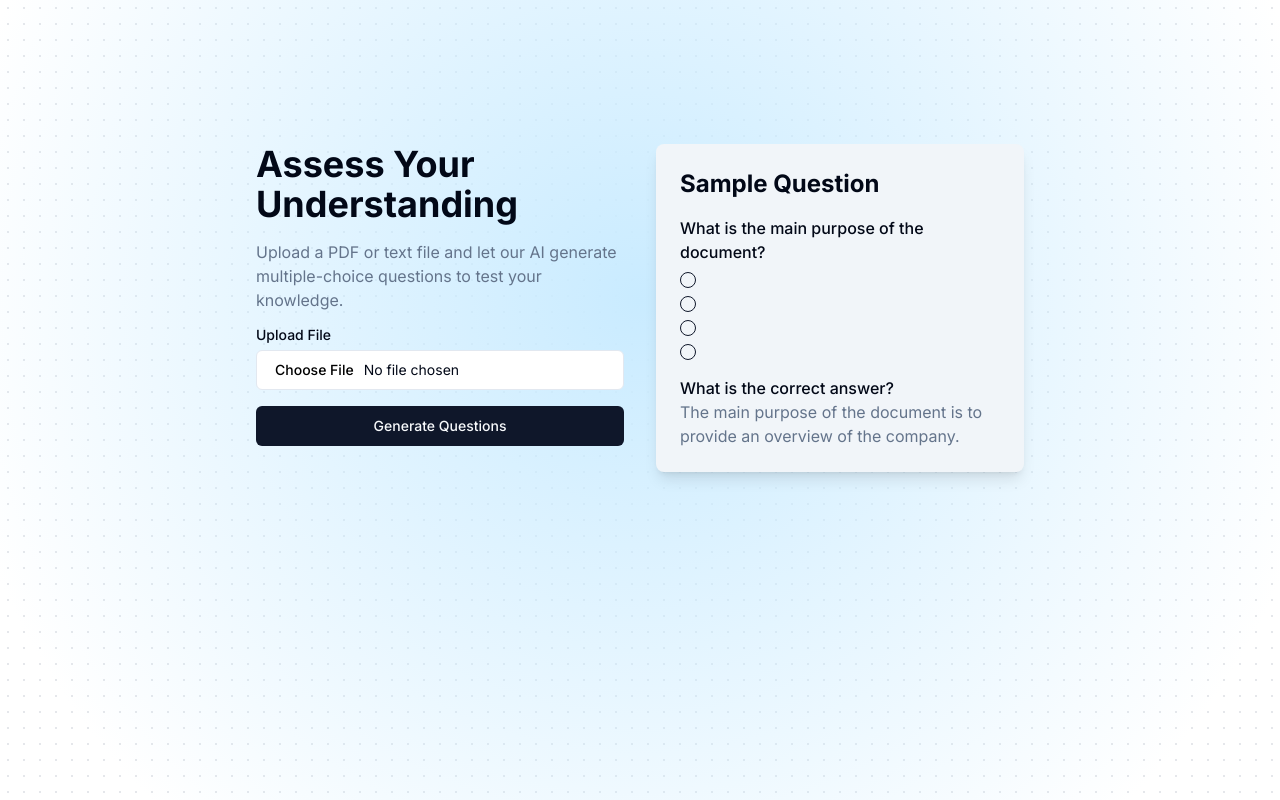
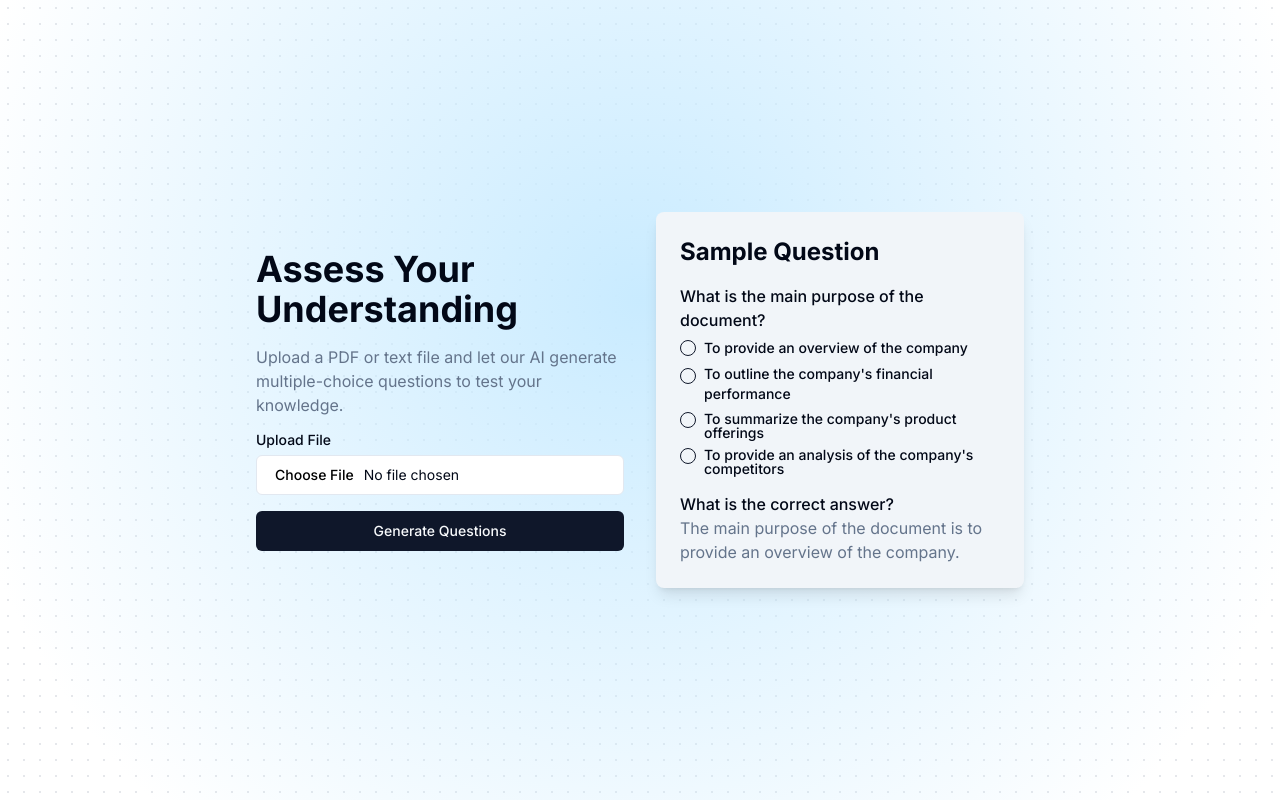
Before and after one commit to Cookiekira/aissess, a Next.js app: page / in a window 1280 px wide. Built offline with nearby package versions, Linux system fonts and the light colour scheme.

Commit message:
chore: Update page layout and styles

```diff
--- a/app/page.tsx
+++ b/app/page.tsx
@@ -5,9 +5,9 @@ import { RadioGroup, RadioGroupItem } from '@/components/ui/radio-group'
 
 export default function Home() {
   return (
-    <main className="flex min-h-screen flex-col items-center justify-between p-24">
-      <div className="w-full max-w-4xl px-6 py-12 md:px-12 lg:px-16">
-        <div className="grid gap-8 md:grid-cols-2">
+    <main className="flex min-h-screen flex-col items-center justify-between">
+      <div className="container max-w-4xl px-6 md:px-12 lg:px-16">
+        <div className="grid h-dvh items-center gap-8 md:grid-cols-2">
           <div className="flex flex-col items-start gap-4">
             <h1 className="text-4xl font-bold">Assess Your Understanding</h1>
             <p className="text-muted-foreground">
@@ -31,22 +31,30 @@ export default function Home() {
                 </p>
                 <div className="mt-2 grid gap-2">
                   <RadioGroup>
-                    <RadioGroupItem value="a" id="a">
-                      <div />
-                      To provide an overview of the company
-                    </RadioGroupItem>
-                    <RadioGroupItem value="b" id="b">
-                      <div />
-                      To explain the product features
-                    </RadioGroupItem>
-                    <RadioGroupItem value="c" id="c">
-                      <div />
-                      To introduce the team members
-                    </RadioGroupItem>
-                    <RadioGroupItem value="d" id="d">
-                      <div />
-                      To summarize the financial performance
-                    </RadioGroupItem>
+                    <div className="flex items-start gap-2">
+                      <RadioGroupItem value="a" id="a"  />
+                      <Label htmlFor="a" className="leading-4">
+                        {'To provide an overview of the company'}
+                      </Label>
+                    </div>
+                    <div className="flex items-start gap-2">
+                      <RadioGroupItem value="b" id="b" className='mt-1' />
+                      <Label htmlFor="b" className="leading-5">
+                        {"To outline the company's financial performance"}
+                      </Label>
+                    </div>
+                    <div className="flex items-start gap-2">
+                      <RadioGroupItem value="c" id="c" />
+                      <Label htmlFor="c">
+                        {"To summarize the company's product offerings"}
+                      </Label>
+                    </div>
+                    <div className="flex items-start gap-2">
+                      <RadioGroupItem value="d" id="d" />
+                      <Label htmlFor="d">
+                        {"To provide an analysis of the company's competitors"}
+                      </Label>
+                    </div>
                   </RadioGroup>
                 </div>
               </div>
```
